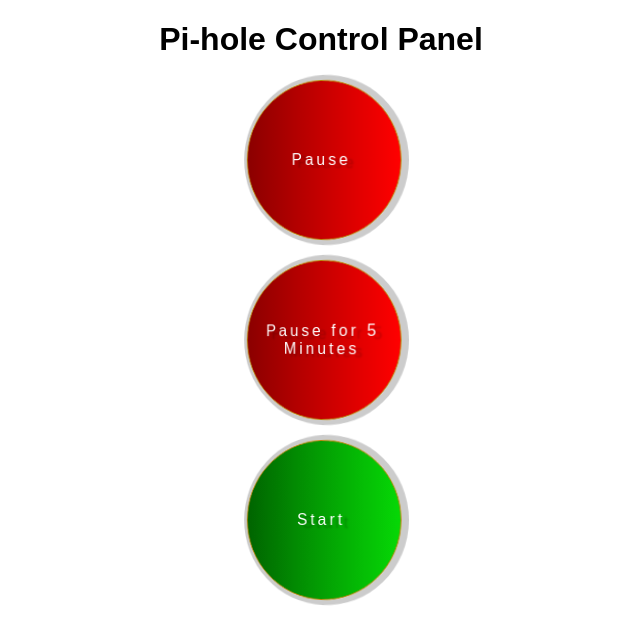
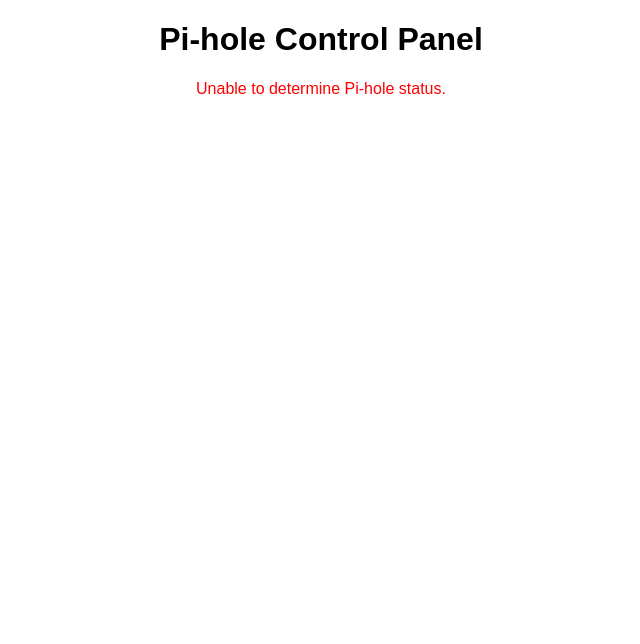
Before and after one commit to anthonymonforte/pihole-control-panel, a Flask app: page / in a window 1280 px wide. Shown: the top 644 px of the page, without its empty margins (319-959 px from the left). Run offline with Flask 3, Linux system fonts and the light colour scheme.

Commit message:
added status check to dynamically display pause/resume buttons

```diff
--- a/app.py
+++ b/app.py
@@ -32,6 +32,36 @@
         print(f"Auth failed for {domain}: {e}")
         return None, None
 
+def get_pihole_status(target):
+    if target not in PIHOLE_INSTANCES:
+        return None
+
+    instance = PIHOLE_INSTANCES[target]
+    url = f"http://{instance['domain']}/api/dns/blocking"  # Pi-hole v6 blocking status endpoint
+
+    try:
+        with requests.Session() as session:
+            domain = instance["domain"]
+            sid, csrf = get_auth_token(domain, instance['token'])
+
+            headers = {
+                    "X-FTL-SID": sid,
+                    "X-FTL-CSRF": csrf
+            }
+
+            r = session.get(url, headers=headers, timeout=5)
+            r.raise_for_status()
+            data = r.json()
+
+            session.delete(f"https://{domain}/api/auth", headers=headers)
+
+            print(f"{data}")
+
+            return data.get("blocking", None)
+
+    except Exception as e:
+        print(f"Error getting status for {target}: {e}")
+        return None
 
 def pihole_action(action, duration=None):
 
@@ -82,7 +112,9 @@
 
 @app.route('/')
 def index():
-    return render_template('index.html')
+    blocking_status = get_pihole_status('primary')
+    print(f"{blocking_status}")
+    return render_template('index.html', status=blocking_status)
 
 
 @app.route('/pause', methods=['POST'])
--- a/static/style.css
+++ b/static/style.css
@@ -60,6 +60,7 @@
     background: linear-gradient(to right, rgb(6, 216, 6), rgb(2, 145, 2));
     text-shadow: -6px 3px 2px rgba(0, 0, 0, 0.2);
     box-shadow: -2px 0 0 5px rgba(0, 0, 0, 0.2);
+    cursor: pointer
   }
 
   button.stop-button:hover {
@@ -67,6 +68,7 @@
     background: linear-gradient(to right, red, rgb(185, 1, 1));
     text-shadow: -6px 3px 2px rgba(0, 0, 0, 0.2);
     box-shadow: -2px 0 0 5px rgba(0, 0, 0, 0.2);
+    cursor: pointer
   }
 
   button::before {
--- a/templates/index.html
+++ b/templates/index.html
@@ -18,16 +18,22 @@
     {% endif %}
   {% endwith %}
 
+  {% if status is not none %}
+    {% if status == 'enabled' %}
         <form method="POST" action="/pause" style="padding-bottom: 20px;">
             <button class="stop-button" name="duration" value="">Pause</button>
         </form>
         <form method="POST" action="/pause" style="padding-bottom: 20px;">
             <button class="stop-button" name="duration" value="600">Pause for 5 Minutes</button>
         </form>
-
+    {% else %}
         <form method="POST" action="/resume" style="padding-bottom: 20px;">
-    <button class="start-button">Start</button>
+            <button class="start-button">Resume</button>
         </form>
+    {% endif %}
+  {% else %}
+        <p style="color: red;">Unable to determine Pi-hole status.</p>
+  {% endif %}
 
   <!-- <form method="POST" action="/sync">
     <button>Run NebulaSync</button>
```
Lines whose indentation alone changed are shown as unchanged.
